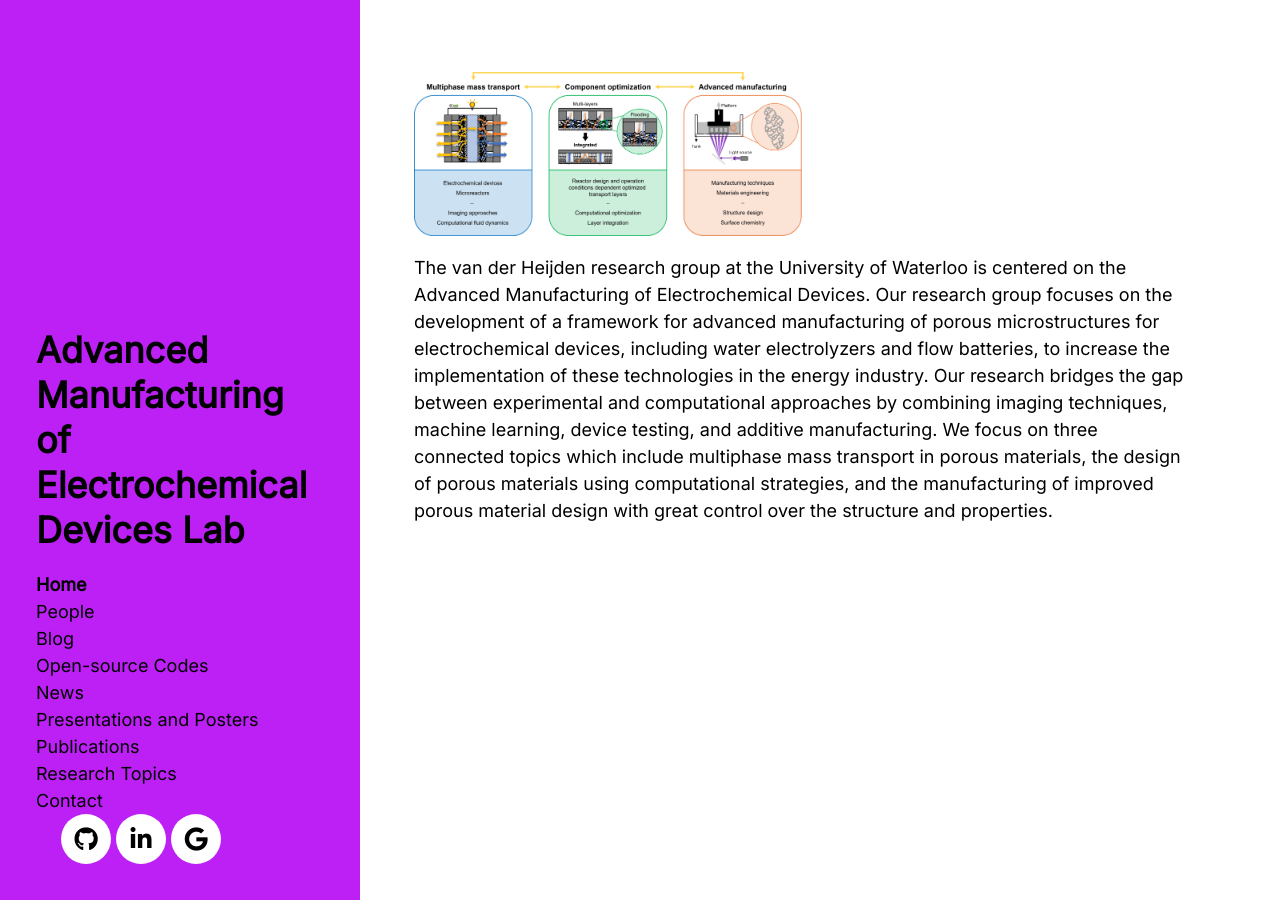
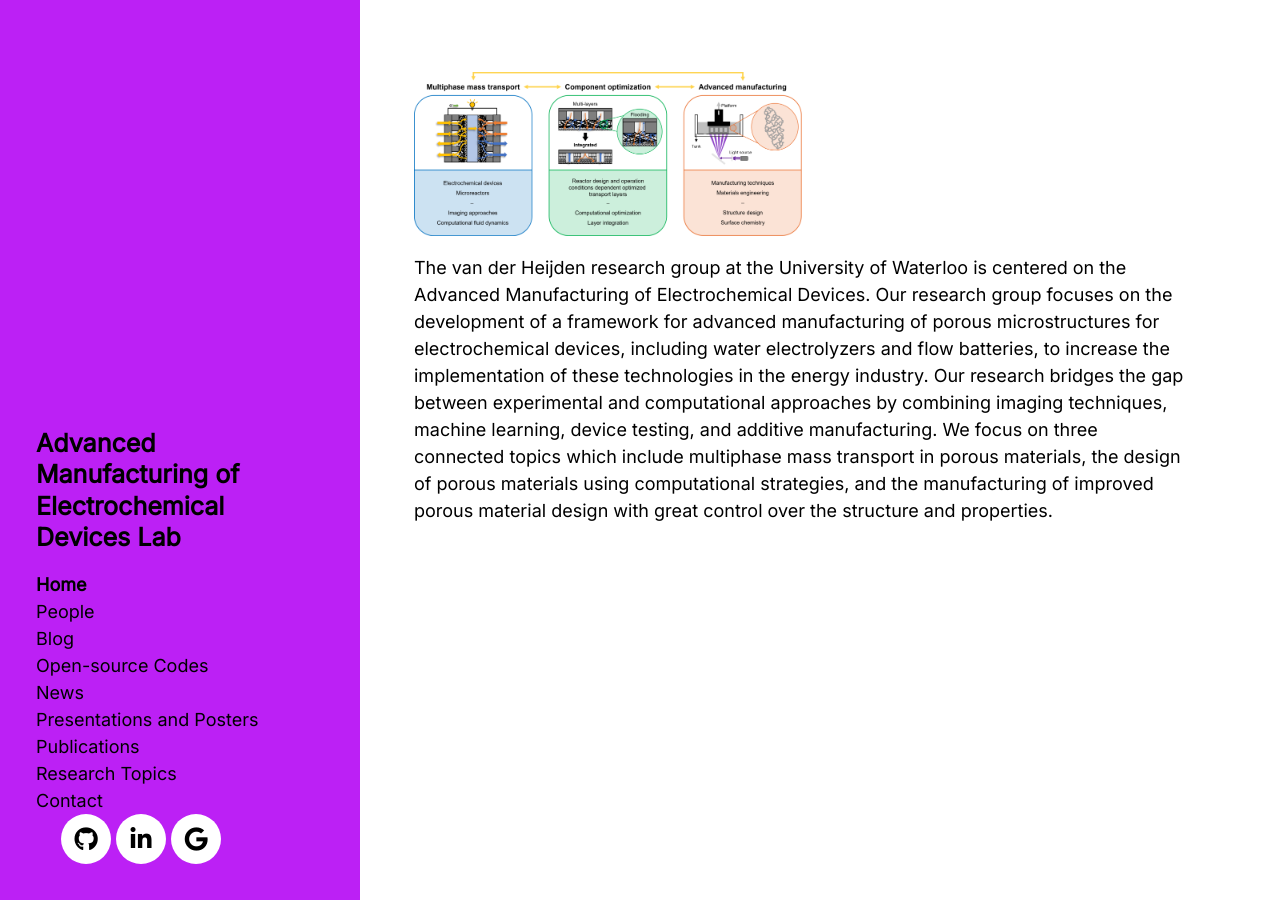
Before and after one commit to MaximevdHeijden/MaximevdHeijden.github.io, a Jekyll site: the page built from index.html, in a window 1280 px wide. Built offline with Jekyll 4.4.1, drawn with Linux system fonts in a browser that asks for light colours; nearby versions of some CDN libraries; the list of posts is cut into pages by our own code.

Commit message:
Update hyde.css

```diff
--- a/public/css/hyde.css
+++ b/public/css/hyde.css
@@ -80,7 +80,7 @@ html {
   color: #000000;
   margin-top: 0;
   font-family: "Inter", serif;
-  font-size: 2rem;
+  font-size: 25px;
 }
 
 /* Sidebar nav */
```
